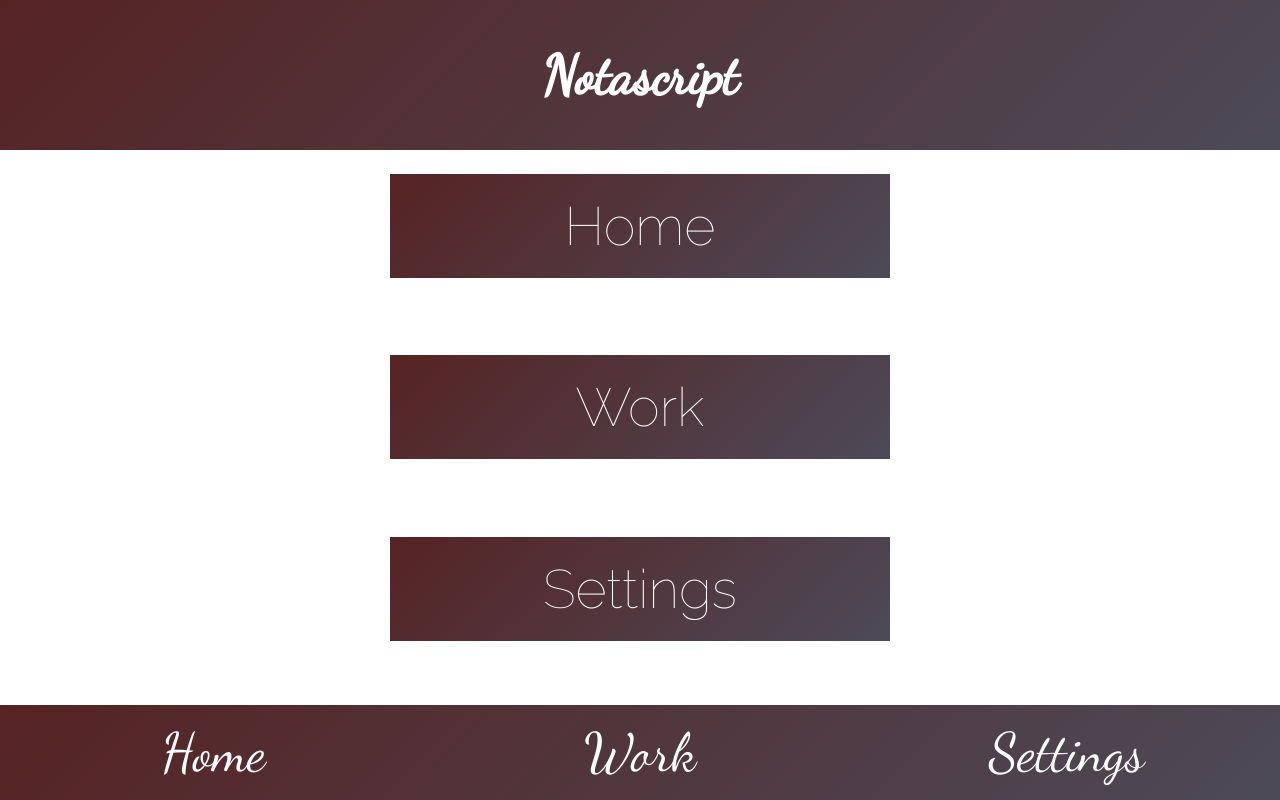
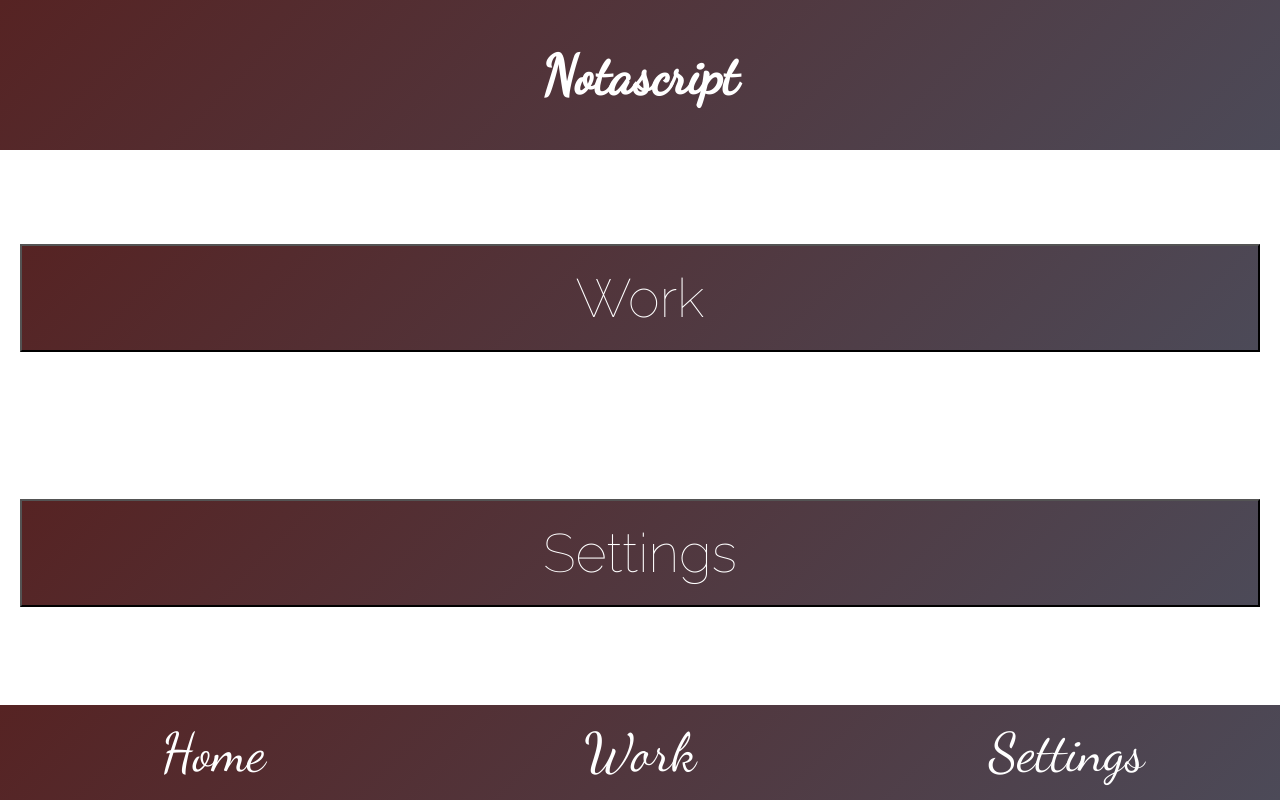
Before and after one commit to PLN-SHAH/notascript, a React (Create React App) app in the folder notascript/: page /home in a window 1280 px wide. Built offline with nearby package versions, Linux system fonts and the light colour scheme.

Commit message:
code clean Home

```diff
--- a/notascript/src/Home.js
+++ b/notascript/src/Home.js
@@ -5,27 +5,23 @@ import NavLink from './NavLink.js';
 const StyledNavigation = styled.nav`
 	font-size: 3em;
 	display: grid;
-	justify-content: center;
 	align-items: center;
 	height: 100%;
-	grid-template-rows: repeat(3, 33%);
+	padding: 20px;
 `;
 
-const StyledNavLinkContainer = styled.a`
+const StyledNavLinkContainer = styled.button`
 	background: linear-gradient(135deg, #562323, #4c4a58);
 	padding: 20px;
-	width: 500px;
+	width: 100%;
 	text-align: center;
-	margin-bottom: 30px;
+	font-family: 'Raleway', sans-serif;
 `;
 
 export default class Home extends Component {
 	render() {
 		return (
 			<StyledNavigation>
-				<StyledNavLinkContainer>
-					<NavLink to='/home'>Home</NavLink>
-				</StyledNavLinkContainer>
 				<StyledNavLinkContainer>
 					<NavLink to='/work'>Work</NavLink>
 				</StyledNavLinkContainer>
```
